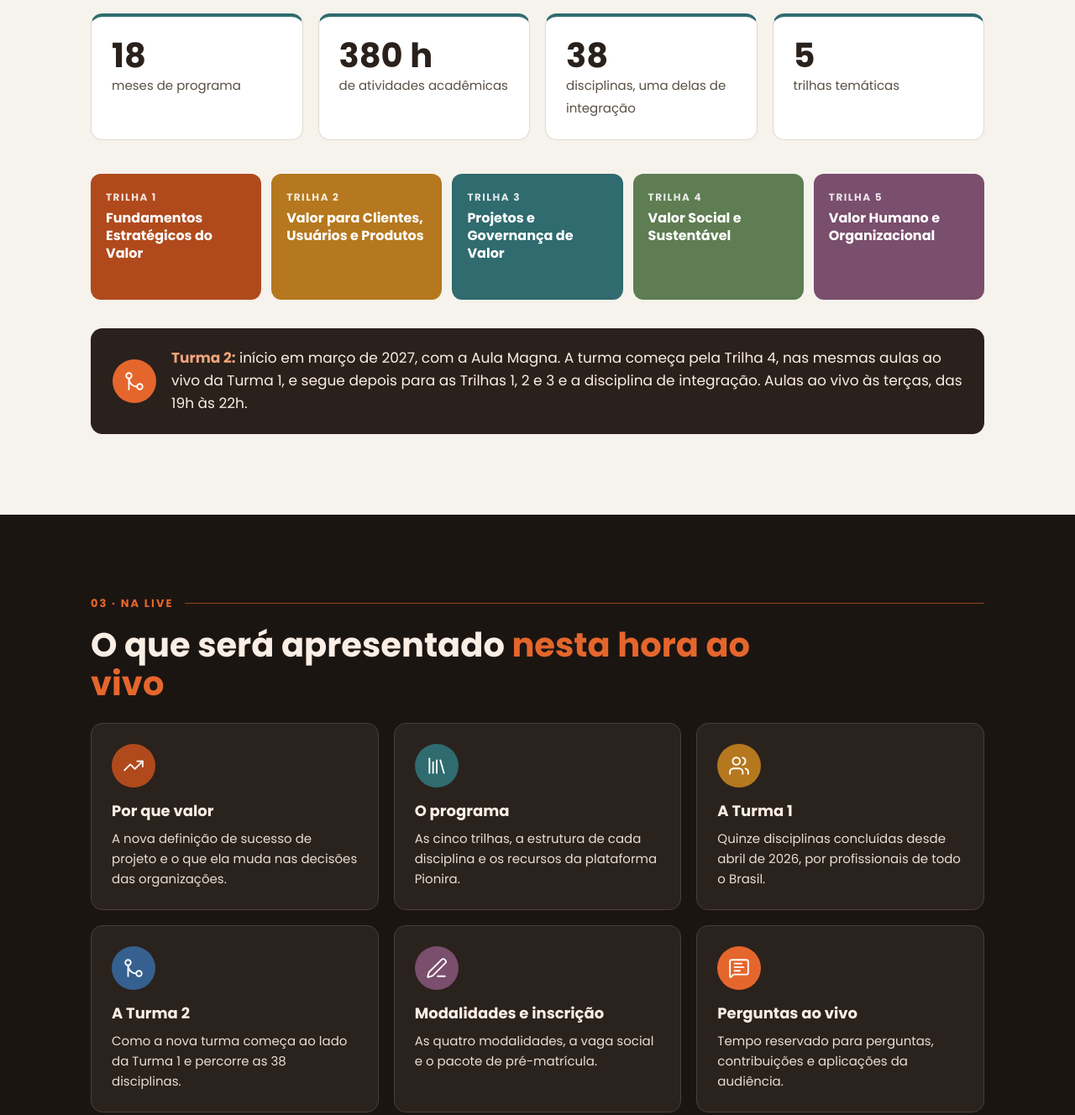
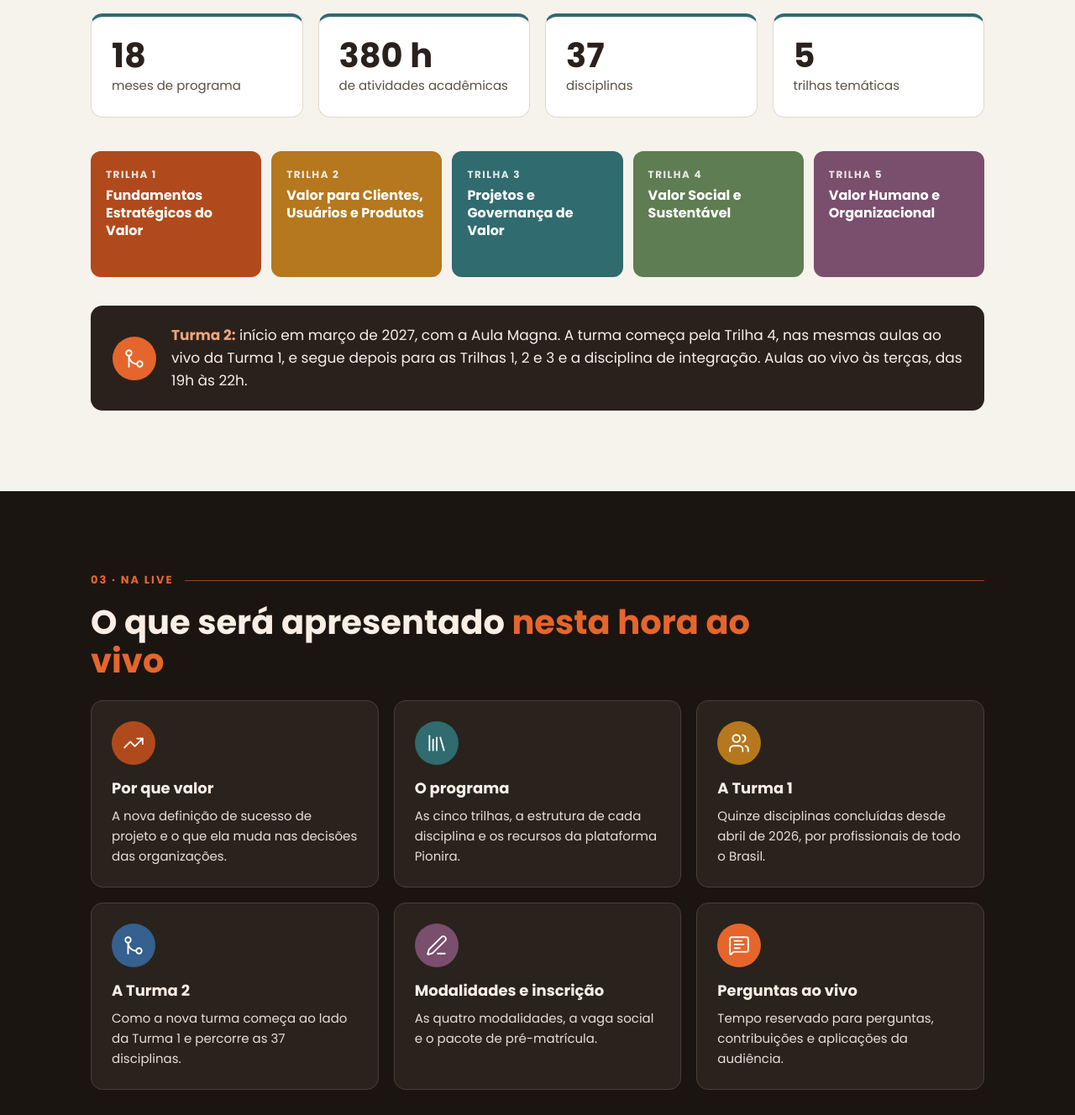
Before and after one commit to ginoterentimjr/live-mba-turma2, a plain HTML site: page index.html in a window 1280 px wide. Shown: the part 1935-3263 px from the top of the page at 84% size. Drawn offline with Linux system fonts and the light colour scheme.

Commit message:
Corrige para 37 disciplinas
Co-Authored-By: Claude Opus 5.5 <noreply@anthropic.com>
Claude-Session: https://claude.ai/code/session_01SQHeq2dcsqVUsgT81MCKjS

```diff
--- a/index.html
+++ b/index.html
@@ -229,7 +229,7 @@ footer a{color:var(--lar);text-decoration:none}
  <div class="stats">
   <div class="stat"><b>18</b><span>meses de programa</span></div>
   <div class="stat"><b>380 h</b><span>de atividades acadêmicas</span></div>
-  <div class="stat"><b>38</b><span>disciplinas, uma delas de integração</span></div>
+  <div class="stat"><b>37</b><span>disciplinas</span></div>
   <div class="stat"><b>5</b><span>trilhas temáticas</span></div>
  </div>
  <div class="trilhas">
@@ -325,7 +325,7 @@ footer a{color:var(--lar);text-decoration:none}
   <circle cx="18" cy="18" r="3" />
   <circle cx="6" cy="6" r="3" />
   <path d="M6 21V9a9 9 0 0 0 9 9" />
-</svg></div><h3>A Turma 2</h3><p>Como a nova turma começa ao lado da Turma 1 e percorre as 38 disciplinas.</p></div>
+</svg></div><h3>A Turma 2</h3><p>Como a nova turma começa ao lado da Turma 1 e percorre as 37 disciplinas.</p></div>
   <div class="item"><div class="disco" style="background:#7A4E6D"><svg class="ic" aria-hidden="true"
 
   xmlns="http://www.w3.org/2000/svg"
```
